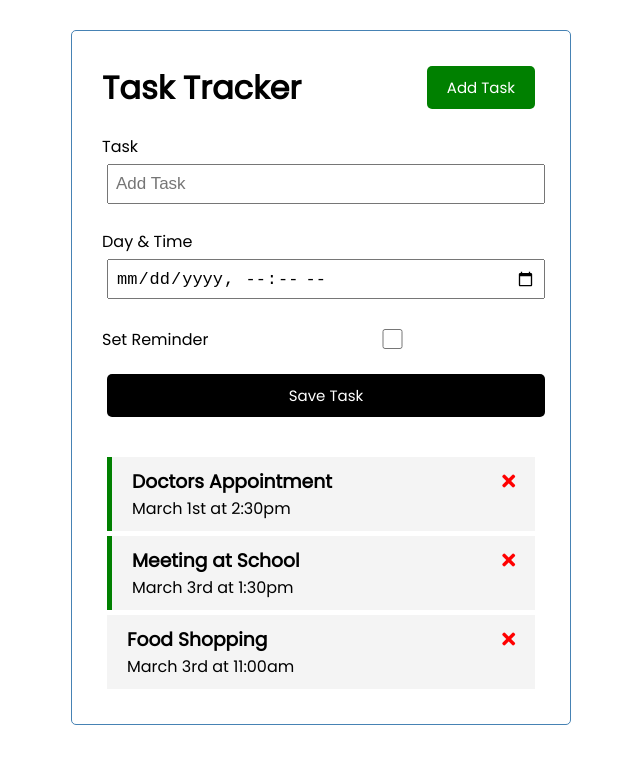
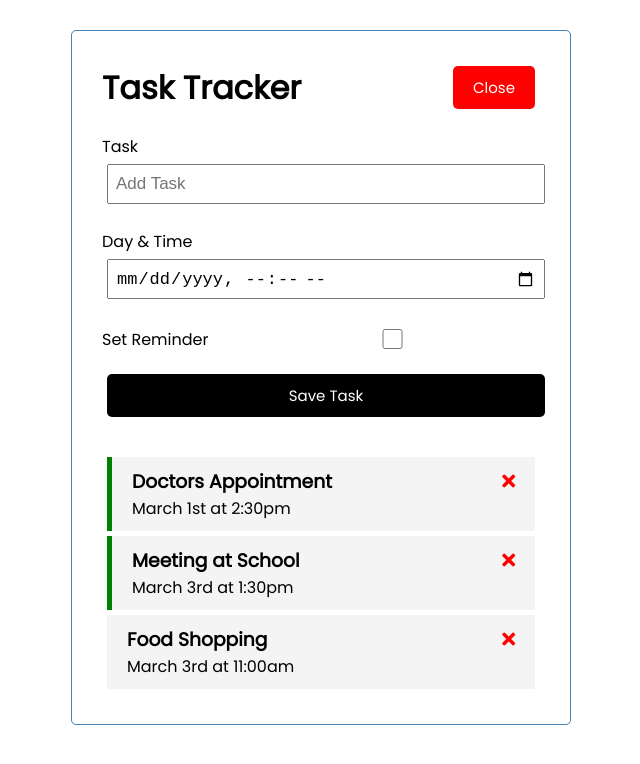
Before and after one commit to sserges/vue-crash-2021, a Vue app: page / in a window 1280 px wide. Both pictures are taken after a click on the button "Add Task". Shown: the top 764 px of the page, without its empty margins (319-959 px from the left). Built offline with nearby package versions, Linux system fonts and the light colour scheme.

Commit message:
Toggle Form & Template Conditionals

```diff
--- a/src/App.vue
+++ b/src/App.vue
@@ -1,7 +1,11 @@
 <template>
   <div class="container">
-    <Header title="Task Tracker" />
-    <AddTask @add-task="addTask" />
+    <Header
+      title="Task Tracker"
+      @click="showAddTask = !showAddTask"
+      :showAddTask="showAddTask"
+    />
+    <AddTask v-if="showAddTask" @add-task="addTask" />
     <Tasks
       @toggle-reminder="toggleReminder"
       @delete-task="deleteTask"
@@ -25,6 +29,7 @@ export default {
   data() {
     return {
       tasks: [],
+      showAddTask: false,
     }
   },
   methods: {
--- a/src/components/Button.vue
+++ b/src/components/Button.vue
@@ -13,7 +13,7 @@ export default {
   },
   methods: {
     onClick() {
-      console.log('click')
+      this.$emit('click')
     },
   },
 }
--- a/src/components/Header.vue
+++ b/src/components/Header.vue
@@ -1,7 +1,11 @@
 <template>
   <header>
     <h1>{{ title }}</h1>
-    <Button text="Add Task" color="green" />
+    <Button
+      @click="$emit('click')"
+      :text="showAddTask ? 'Close' : 'Add Task'"
+      :color="showAddTask ? 'red' : 'green'"
+    />
   </header>
 </template>
 
@@ -12,6 +16,7 @@ export default {
   name: 'Header',
   props: {
     title: String,
+    showAddTask: Boolean,
   },
   components: {
     Button,
```
